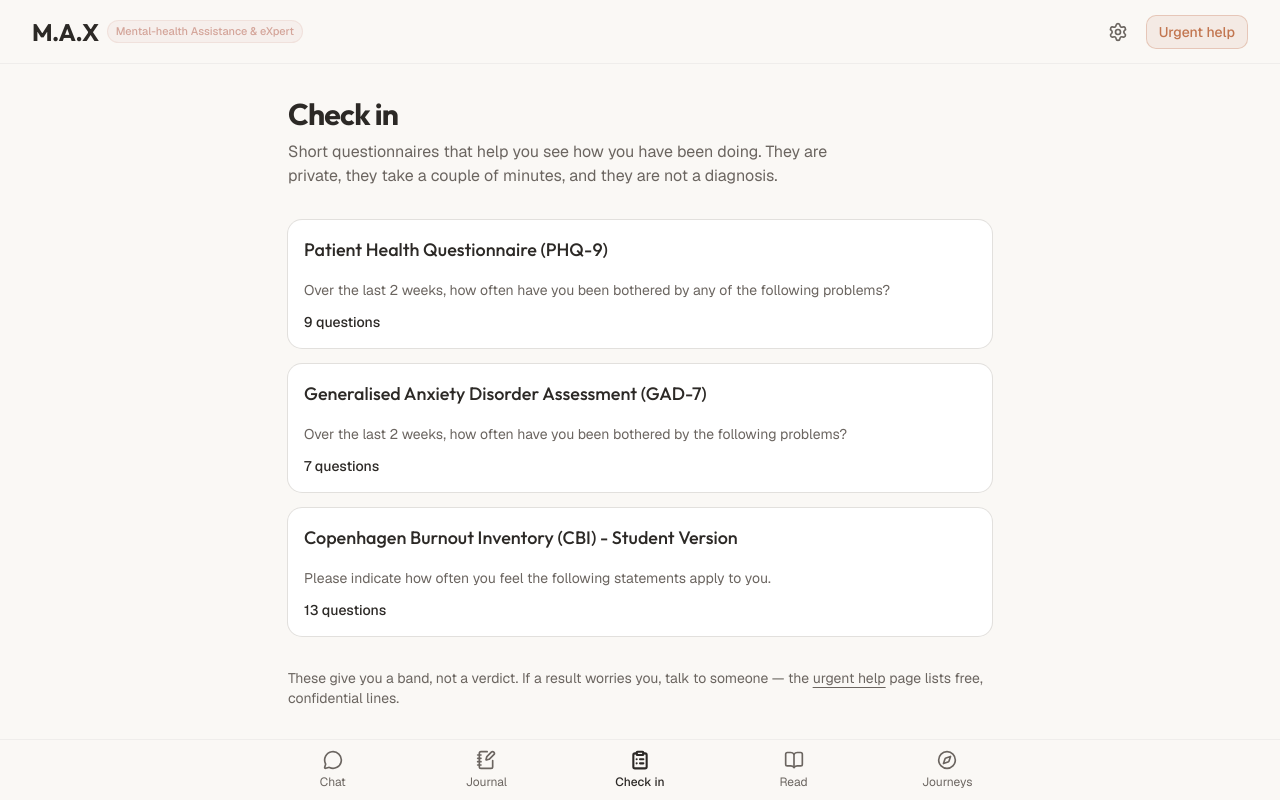
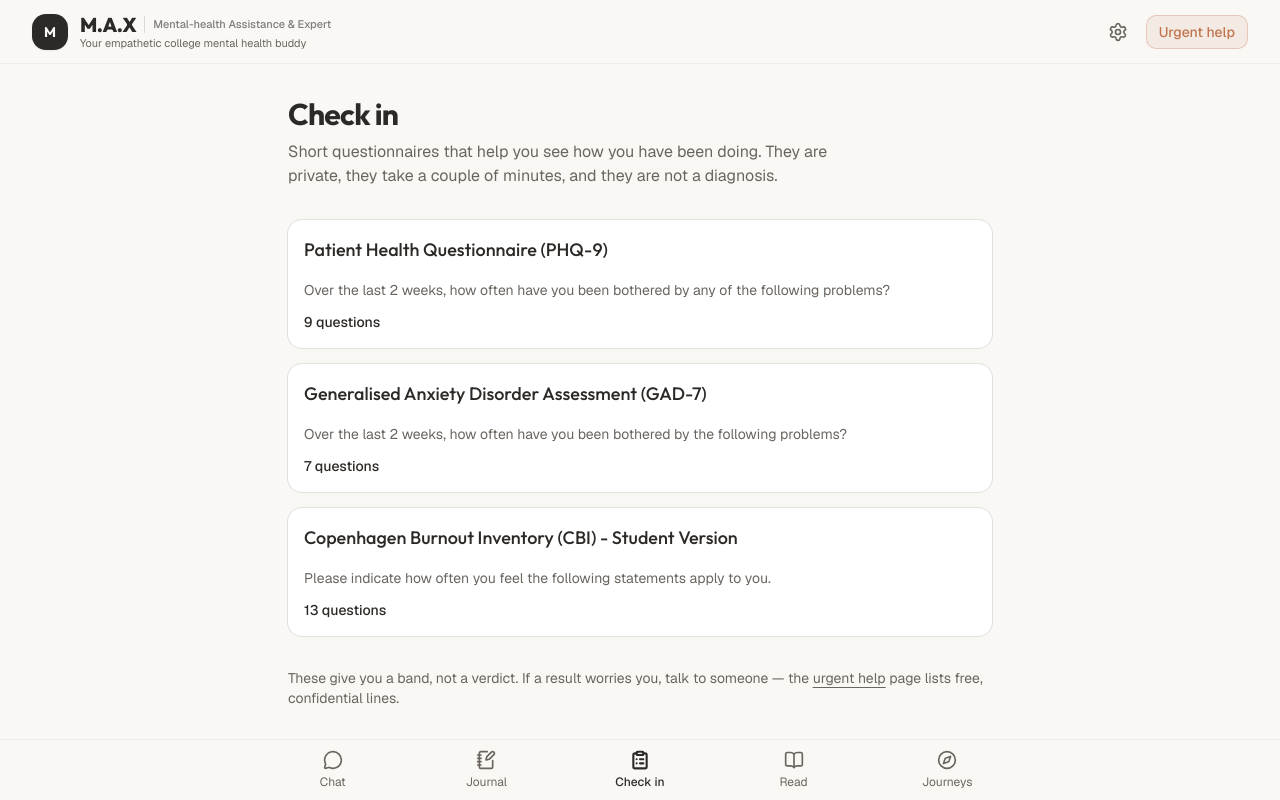
Before and after one commit to RudrakshGit/M.A.X--Major-Project, a Next.js app: page /assessments in a window 1280 px wide. Built offline with nearby package versions, Linux system fonts and the light colour scheme.

Commit message:
style: clean and professional header branding with emblem and typography

```diff
--- a/src/features/navigation/components/app-nav.tsx
+++ b/src/features/navigation/components/app-nav.tsx
@@ -20,16 +20,23 @@ function isActive(pathname: string, href: string) {
 export function AppHeader() {
   return (
     <header className="h-16 shrink-0 flex items-center gap-3 px-4 sm:px-8 border-b border-ink/5 bg-surface">
-      <Link href="/" className="flex-1 flex items-center gap-2.5">
-        <div className="flex flex-col">
+      <Link href="/" className="flex-1 flex items-center gap-3 group">
+        {/* Brand Icon */}
+        <div className="w-8 h-8 sm:w-9 sm:h-9 rounded-xl bg-ink text-surface flex items-center justify-center font-display font-bold text-sm shadow-xs transition-transform group-hover:scale-105 shrink-0">
+          M
+        </div>
+
+        <div className="flex flex-col justify-center min-w-0">
           <div className="flex items-center gap-2">
-            <span className="text-xl sm:text-2xl font-display font-bold tracking-tight text-ink">M.A.X</span>
-            <span className="hidden sm:inline-block text-[11px] font-medium px-2 py-0.5 rounded-full bg-clay/10 text-clay border border-clay/20">
-              Mental-health Assistance &amp; eXpert
+            <span className="text-lg sm:text-xl font-display font-extrabold tracking-tight text-ink leading-tight">
+              M.A.X
+            </span>
+            <span className="text-[11px] font-medium text-ink/60 hidden md:inline-block border-l border-ink/15 pl-2">
+              Mental-health Assistance &amp; Expert
             </span>
           </div>
-          <span className="text-[10px] text-ink-muted hidden xs:block">
-            Your empathetic mental buddy · Safe college support
+          <span className="text-[10px] sm:text-[11px] text-ink-muted leading-tight truncate">
+            Your empathetic college mental health buddy
           </span>
         </div>
       </Link>
```
